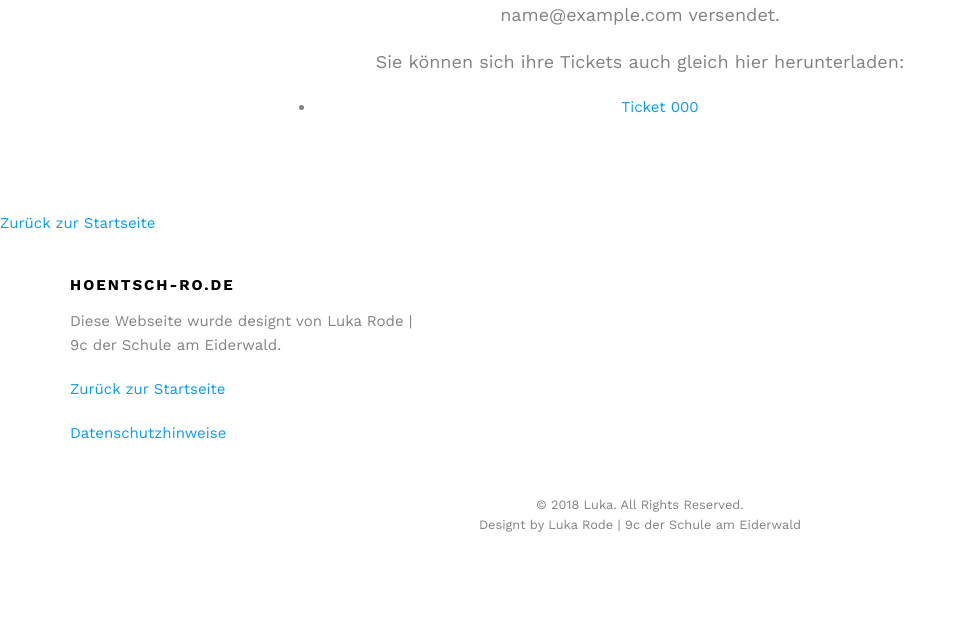
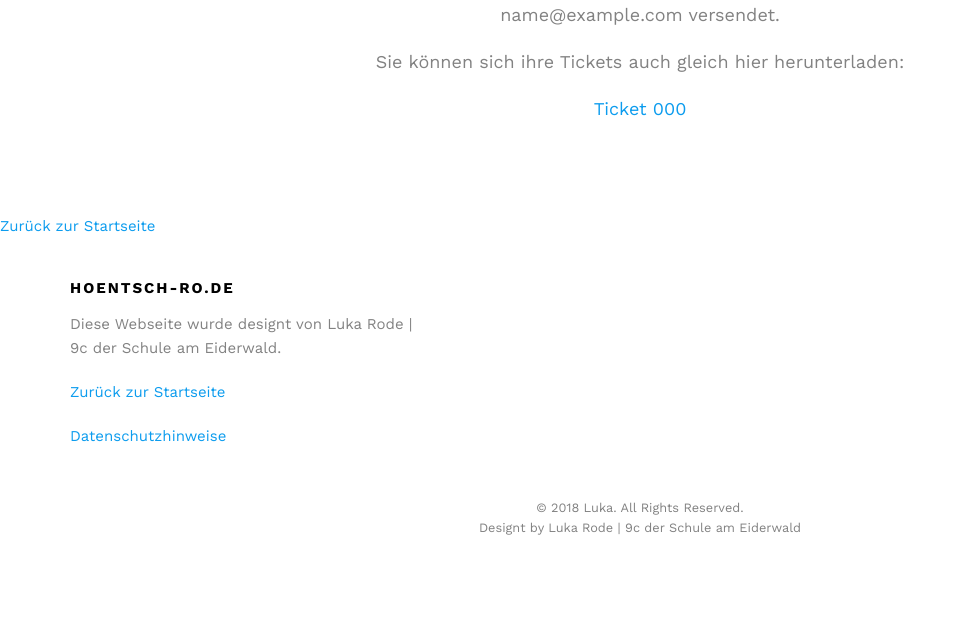
Before and after one commit to hoentschrode/saew-ticket-system, a Django app: page /booking/000/confirmation/ in a window 1280 px wide. Shown: the part 1209-1833 px from the top of the page, without its empty margins (0-965 px from the left). Before the commit the page ends 1741 px from the top, so only its background shows below. Run offline with Django 3.2, Linux system fonts and the light colour scheme; tables that the repository leaves empty hold one stand-in row (values such as "Sample post"); some libraries are stand-ins or nearby versions; some web fonts are replaced.

Commit message:
Some style tweaks

```diff
--- a/booking/templates/booking/confirmation.html
+++ b/booking/templates/booking/confirmation.html
@@ -11,13 +11,11 @@
                     Diese Bestätigung wurde auch per E-Mail an {{ booking.email }} versendet.</p>
                 <p>Sie können sich ihre Tickets auch gleich hier herunterladen:</p>
                 <p>
-                    <ul>
+                    <p>
                         {% for ticket in tickets %}
-                            <li>
-                                <a href="{% url 'booking:pdf' ticket.code %}">Ticket {{ ticket.code }}</a>
-                            </li>
+                            <a href="{% url 'booking:pdf' ticket.code %}">Ticket {{ ticket.code }}</a><br/>
                         {% endfor %}
-                    </ul>
+                    </p>
                 </p>
             </div>
         </div>
--- a/booking/templates/booking/services.html
+++ b/booking/templates/booking/services.html
@@ -1,7 +1,7 @@
 {% extends "booking/base.html" %}
 {% load static %}
 {% block content %}
-    <header id="fh5co-header" class="fh5co-cover" role="banner" style="background-image:url({% static 'booking/images/img_bg_1.jpg' %});">
+    <header id="fh5co-header" class="fh5co-cover" role="banner" style="background-image:url('{% static 'booking/images/img_bg_1.jpg' %}'');">
 		<div class="overlay"></div>
 		<div class="container">
 			<div class="row">
```
